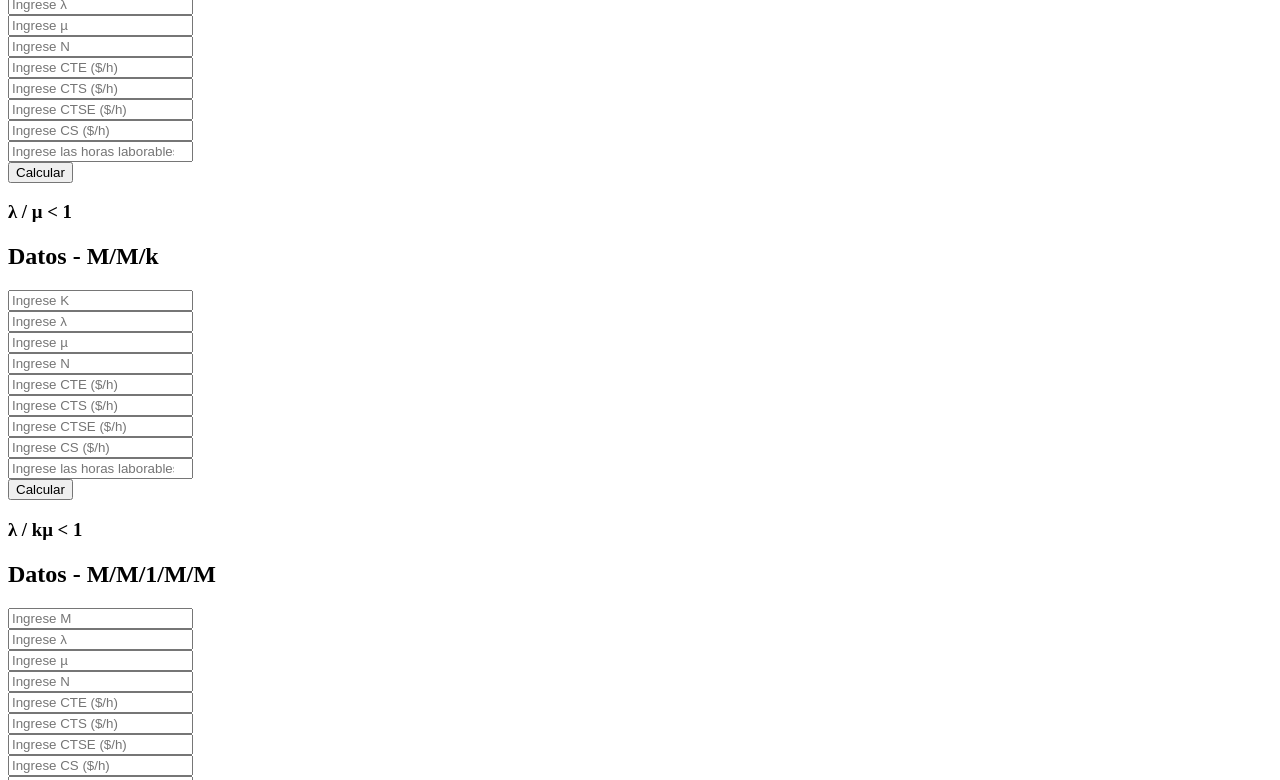
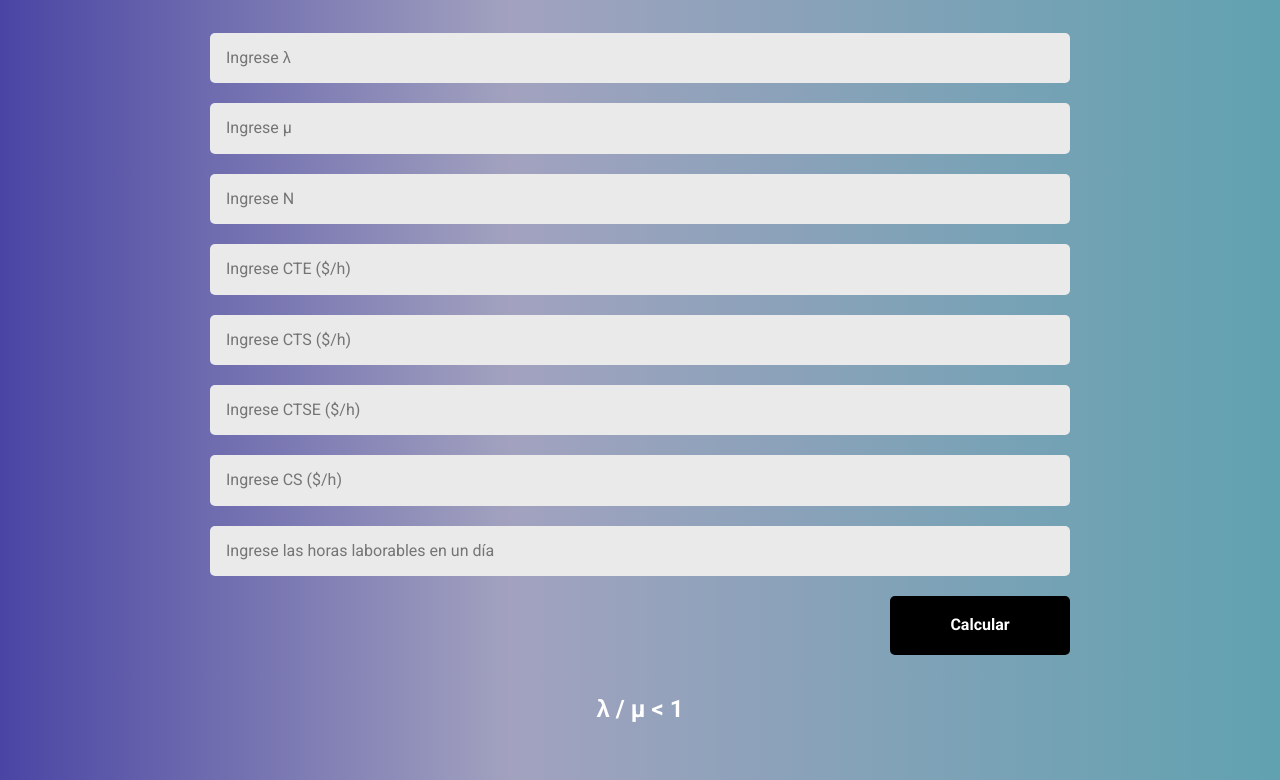
Before and after one commit to arielhurtado388/TeoriaColas, a plain HTML site: page index.html in a window 1280 px wide. Shown: the part 339-1119 px from the top of the page. Drawn offline with Linux system fonts and the light colour scheme; some packages are replaced by stand-ins of ours; the site is published under a folder, as on GitHub Pages, so addresses that start at the root find nothing; a script that the page names is missing.

Commit message:
Ruta s de estilos corregidas

```diff
--- a/index.html
+++ b/index.html
@@ -16,8 +16,8 @@
       href="https://fonts.googleapis.com/css2?family=Roboto:wght@400;700;900&display=swap"
       rel="stylesheet"
     />
-    <link rel="stylesheet" href="/css/normalize.css" />
-    <link rel="stylesheet" href="/css/app.css" />
+    <link rel="stylesheet" href="css/normalize.css" />
+    <link rel="stylesheet" href="css/app.css" />
     <title>Calculadora Teoría Colas</title>
   </head>
   <body>
```
